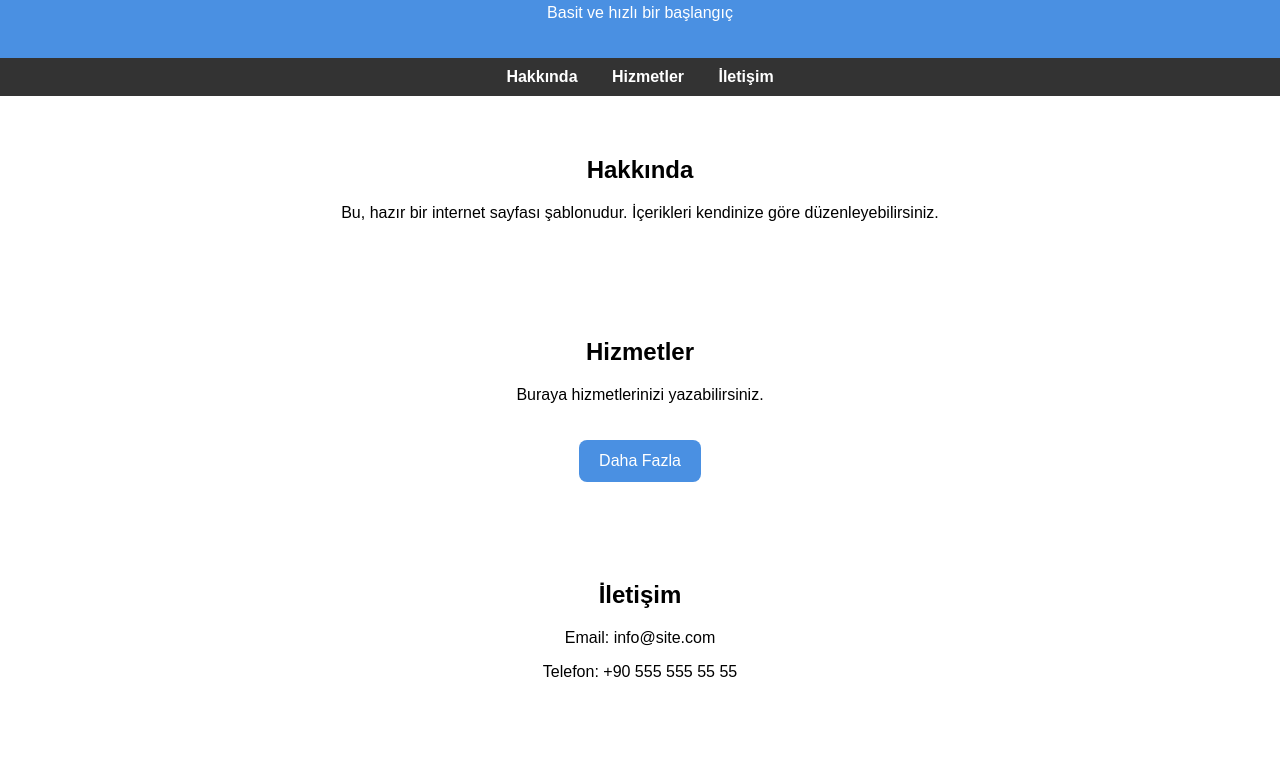
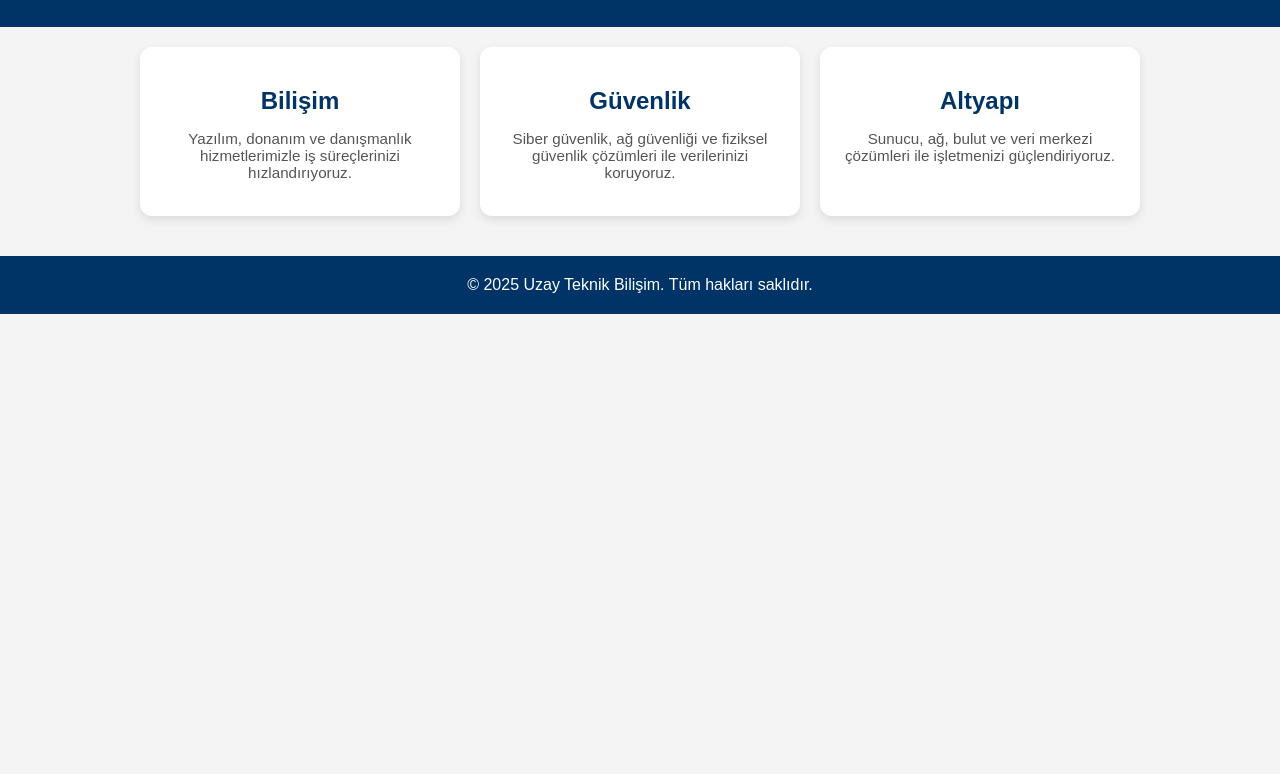
Before and after one commit to alidemiralp/uzayteknikbilisim.com, a plain HTML site: page index.html in a window 1280 px wide. Shown: the part 96-870 px from the top of the page. After the commit the page ends 800 px from the top, so only its background shows below. Drawn offline with Linux system fonts and the light colour scheme.

Commit message:
Update index.html

```diff
--- a/index.html
+++ b/index.html
@@ -1,50 +1,57 @@
 <!DOCTYPE html>
 <html lang="tr">
 <head>
-  <meta charset="UTF-8" />
-  <meta name="viewport" content="width=device-width, initial-scale=1.0" />
-  <title>Hazır Web Sayfası</title>
+    <meta charset="UTF-8">
+    <meta name="viewport" content="width=device-width, initial-scale=1.0">
+    <title>Uzay Teknik Bilişim</title>
     <style>
-    body { font-family: Arial, sans-serif; margin: 0; padding: 0; }
-    header { background: #4a90e2; color: white; padding: 20px; text-align: center; }
-    nav { background: #333; padding: 10px; text-align: center; }
-    nav a { color: white; margin: 0 15px; text-decoration: none; font-weight: bold; }
-    section { padding: 40px; text-align: center; }
-    .btn { display: inline-block; background: #4a90e2; color: #fff; padding: 12px 20px; border-radius: 8px; text-decoration: none; margin-top: 20px; }
-    footer { background: #f1f1f1; padding: 20px; text-align: center; margin-top: 40px; }
+        body { font-family: Arial, sans-serif; margin: 0; padding: 0; background: #f4f4f4; }
+        header { background: #003366; color: white; padding: 30px 20px; text-align: center; }
+        header h1 { margin: 0; }
+        header p { margin: 5px 0 0; font-size: 1.1em; }
+
+        .container { display: flex; flex-wrap: wrap; justify-content: center; gap: 20px; padding: 20px; max-width: 1200px; margin: auto; }
+
+        .card {
+            background: white;
+            border-radius: 12px;
+            box-shadow: 0 4px 10px rgba(0,0,0,0.1);
+            width: 280px;
+            padding: 20px;
+            text-align: center;
+            transition: transform 0.2s, box-shadow 0.2s;
+        }
+        .card:hover { transform: translateY(-5px); box-shadow: 0 8px 20px rgba(0,0,0,0.2); }
+
+        .card h2 { color: #003366; margin-bottom: 10px; }
+        .card p { color: #555; font-size: 0.95em; }
+
+        footer { text-align: center; padding: 20px; background: #003366; color: white; margin-top: 20px; }
     </style>
 </head>
 <body>
     <header>
-    <h1>Hazır İnternet Sayfası</h1>
-    <p>Basit ve hızlı bir başlangıç</p>
+        <h1>Uzay Teknik Bilişim</h1>
+        <p>Bilişim, Güvenlik ve Altyapı Çözümleri</p>
     </header>
 
-  <nav>
-    <a href="#hakkinda">Hakkında</a>
-    <a href="#hizmetler">Hizmetler</a>
-    <a href="#iletisim">İletişim</a>
-  </nav>
-
-  <section id="hakkinda">
-    <h2>Hakkında</h2>
-    <p>Bu, hazır bir internet sayfası şablonudur. İçerikleri kendinize göre düzenleyebilirsiniz.</p>
-  </section>
-
-  <section id="hizmetler">
-    <h2>Hizmetler</h2>
-    <p>Buraya hizmetlerinizi yazabilirsiniz.</p>
-    <a href="#" class="btn">Daha Fazla</a>
-  </section>
-
-  <section id="iletisim">
-    <h2>İletişim</h2>
-    <p>Email: info@site.com</p>
-    <p>Telefon: +90 555 555 55 55</p>
-  </section>
+    <div class="container">
+        <div class="card" id="bilisim">
+            <h2>Bilişim</h2>
+            <p>Yazılım, donanım ve danışmanlık hizmetlerimizle iş süreçlerinizi hızlandırıyoruz.</p>
+        </div>
+        <div class="card" id="guvenlik">
+            <h2>Güvenlik</h2>
+            <p>Siber güvenlik, ağ güvenliği ve fiziksel güvenlik çözümleri ile verilerinizi koruyoruz.</p>
+        </div>
+        <div class="card" id="altyapi">
+            <h2>Altyapı</h2>
+            <p>Sunucu, ağ, bulut ve veri merkezi çözümleri ile işletmenizi güçlendiriyoruz.</p>
+        </div>
+    </div>
 
     <footer>
-    <p>© 2025 Hazır Web Sayfası</p>
+        © 2025 Uzay Teknik Bilişim. Tüm hakları saklıdır.
     </footer>
 </body>
 </html>
```
Lines whose indentation alone changed are shown as unchanged.
